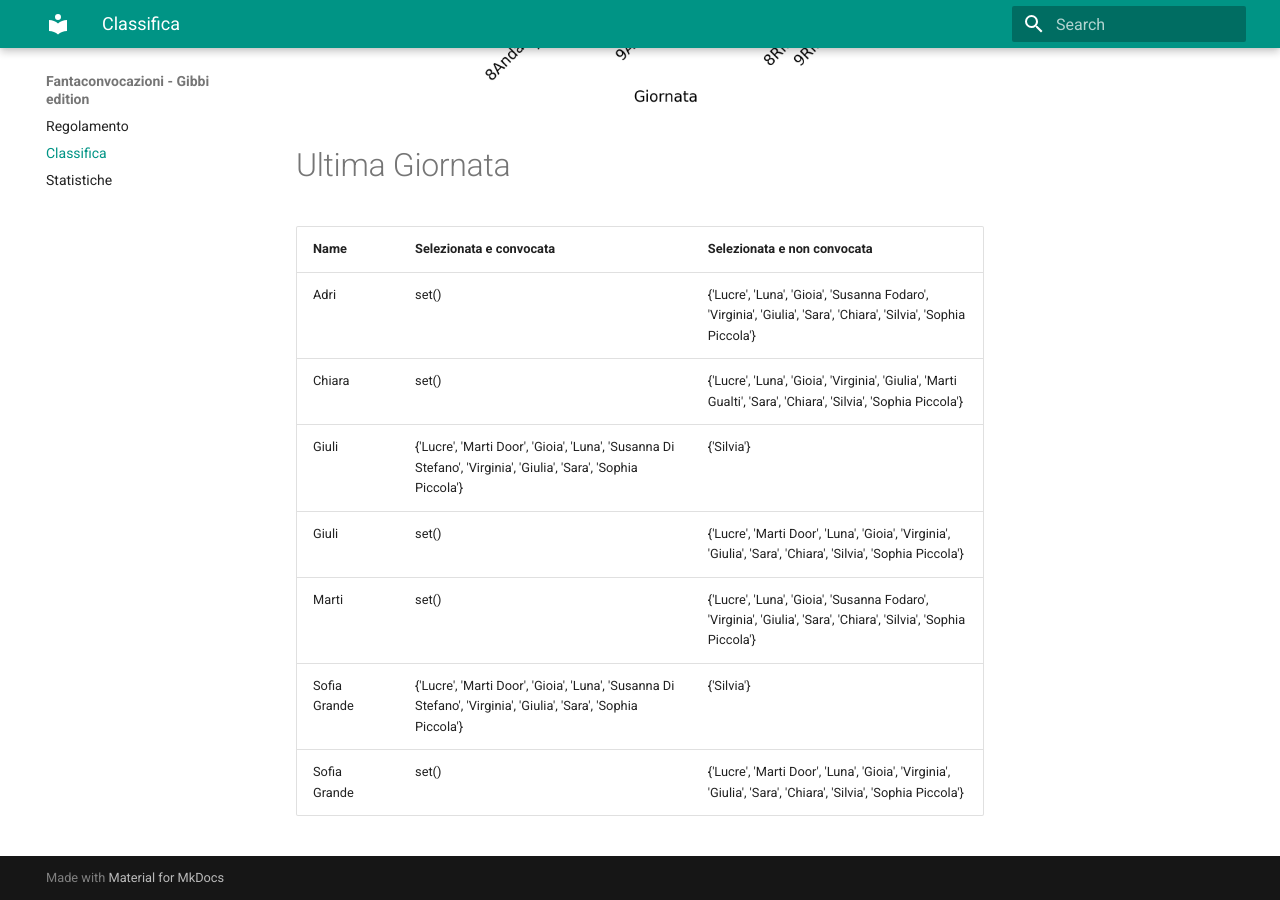
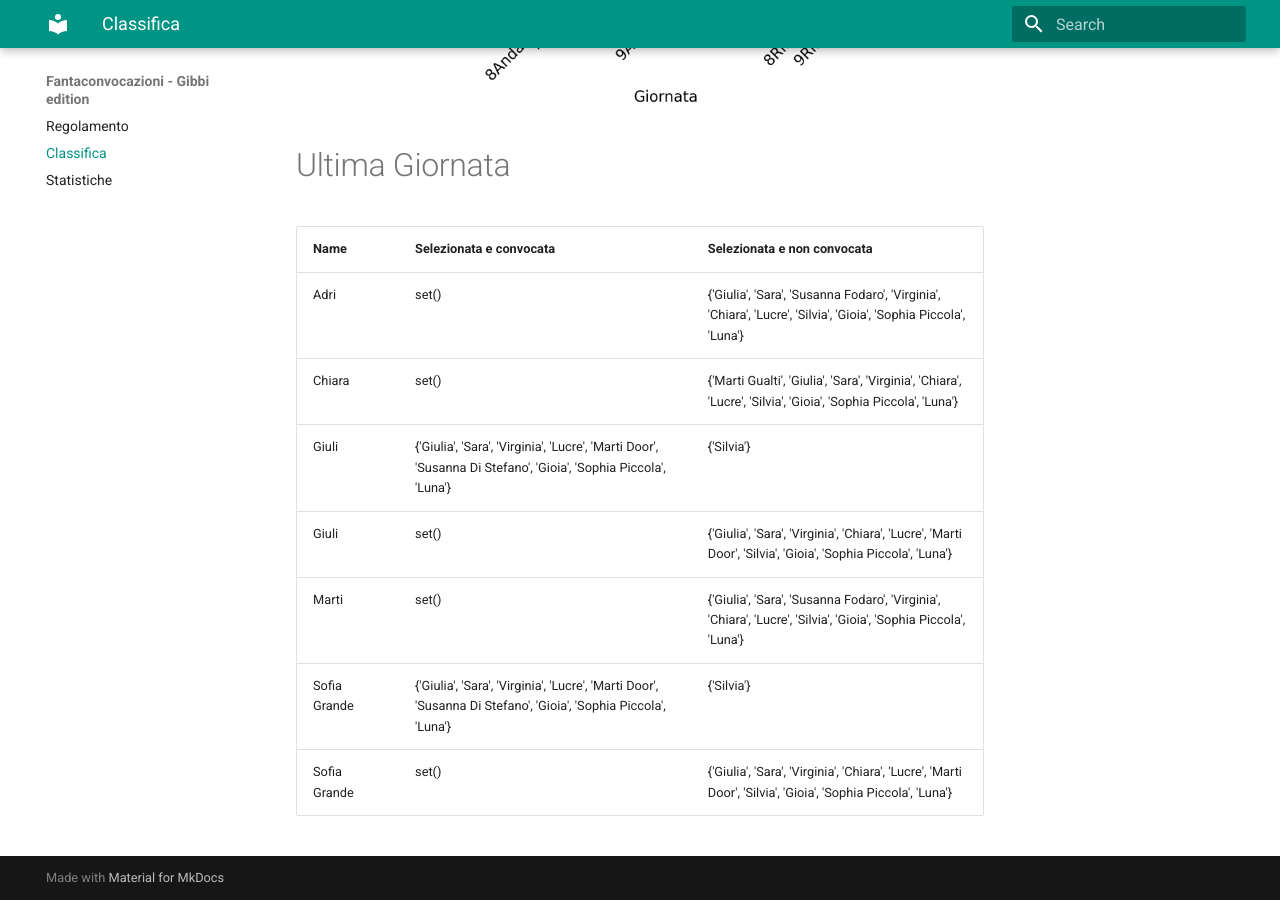
Before and after one commit to martinig94/fantagibbi, an MkDocs documentation site: the page built from docs/Classifica.md, in a window 1280 px wide and 900 px high, scrolled down 1003 px. Built offline with MkDocs 1.6.1 and Material for MkDocs 9.7.7, drawn with Linux system fonts in a browser that asks for light colours.

Commit message:
Auto-update from main.py

```diff
--- a/docs/Classifica.md
+++ b/docs/Classifica.md
@@ -18,11 +18,11 @@
 <!-- START_TABLE CORRECT -->
 | Name         | Selezionata e convocata                                                                                        | Selezionata e non convocata                                                                                      |
 |:-------------|:---------------------------------------------------------------------------------------------------------------|:-----------------------------------------------------------------------------------------------------------------|
-| Adri         | set()                                                                                                          | {'Lucre', 'Luna', 'Gioia', 'Susanna Fodaro', 'Virginia', 'Giulia', 'Sara', 'Chiara', 'Silvia', 'Sophia Piccola'} |
-| Chiara       | set()                                                                                                          | {'Lucre', 'Luna', 'Gioia', 'Virginia', 'Giulia', 'Marti Gualti', 'Sara', 'Chiara', 'Silvia', 'Sophia Piccola'}   |
-| Giuli        | {'Lucre', 'Marti Door', 'Gioia', 'Luna', 'Susanna Di Stefano', 'Virginia', 'Giulia', 'Sara', 'Sophia Piccola'} | {'Silvia'}                                                                                                       |
-| Giuli        | set()                                                                                                          | {'Lucre', 'Marti Door', 'Luna', 'Gioia', 'Virginia', 'Giulia', 'Sara', 'Chiara', 'Silvia', 'Sophia Piccola'}     |
-| Marti        | set()                                                                                                          | {'Lucre', 'Luna', 'Gioia', 'Susanna Fodaro', 'Virginia', 'Giulia', 'Sara', 'Chiara', 'Silvia', 'Sophia Piccola'} |
-| Sofia Grande | {'Lucre', 'Marti Door', 'Gioia', 'Luna', 'Susanna Di Stefano', 'Virginia', 'Giulia', 'Sara', 'Sophia Piccola'} | {'Silvia'}                                                                                                       |
-| Sofia Grande | set()                                                                                                          | {'Lucre', 'Marti Door', 'Luna', 'Gioia', 'Virginia', 'Giulia', 'Sara', 'Chiara', 'Silvia', 'Sophia Piccola'}     |
+| Adri         | set()                                                                                                          | {'Giulia', 'Sara', 'Susanna Fodaro', 'Virginia', 'Chiara', 'Lucre', 'Silvia', 'Gioia', 'Sophia Piccola', 'Luna'} |
+| Chiara       | set()                                                                                                          | {'Marti Gualti', 'Giulia', 'Sara', 'Virginia', 'Chiara', 'Lucre', 'Silvia', 'Gioia', 'Sophia Piccola', 'Luna'}   |
+| Giuli        | {'Giulia', 'Sara', 'Virginia', 'Lucre', 'Marti Door', 'Susanna Di Stefano', 'Gioia', 'Sophia Piccola', 'Luna'} | {'Silvia'}                                                                                                       |
+| Giuli        | set()                                                                                                          | {'Giulia', 'Sara', 'Virginia', 'Chiara', 'Lucre', 'Marti Door', 'Silvia', 'Gioia', 'Sophia Piccola', 'Luna'}     |
+| Marti        | set()                                                                                                          | {'Giulia', 'Sara', 'Susanna Fodaro', 'Virginia', 'Chiara', 'Lucre', 'Silvia', 'Gioia', 'Sophia Piccola', 'Luna'} |
+| Sofia Grande | {'Giulia', 'Sara', 'Virginia', 'Lucre', 'Marti Door', 'Susanna Di Stefano', 'Gioia', 'Sophia Piccola', 'Luna'} | {'Silvia'}                                                                                                       |
+| Sofia Grande | set()                                                                                                          | {'Giulia', 'Sara', 'Virginia', 'Chiara', 'Lucre', 'Marti Door', 'Silvia', 'Gioia', 'Sophia Piccola', 'Luna'}     |
 <!-- END_TABLE CORRECT -->
```
